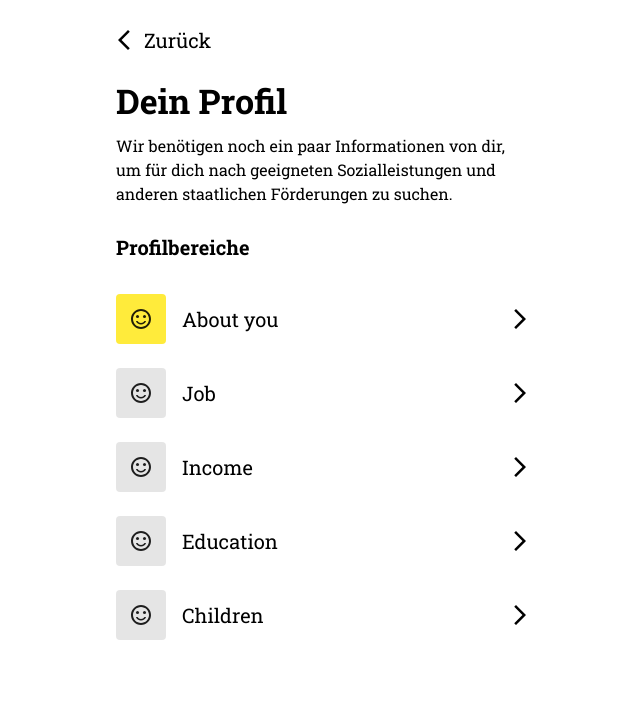
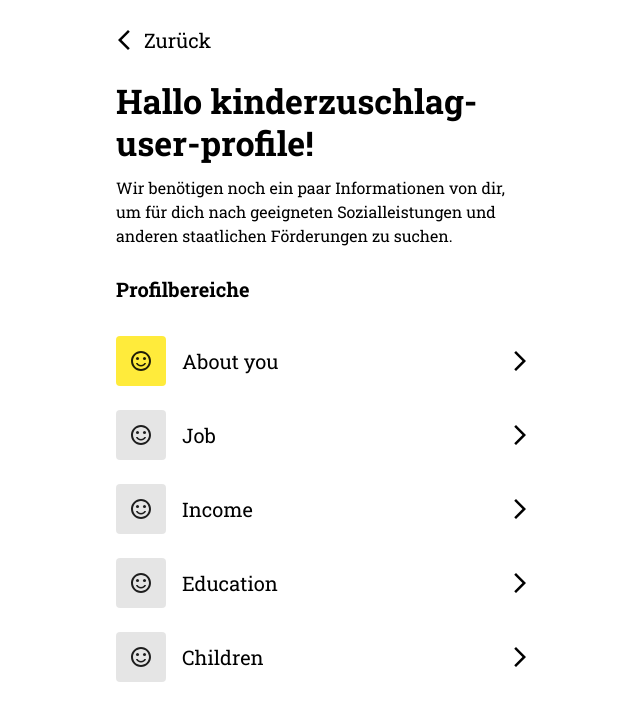
Before and after one commit to Citizen-Knowledge-Graph/foerderfunke-react-app, a React (Create React App) app: page /onboarding-sections in a window 1280 px wide. Shown: the top 720 px of the page, without its empty margins (316-956 px from the left). Built offline with nearby package versions, Linux system fonts and the light colour scheme.

Commit message:
address user with username in onboarding sections

```diff
--- a/src/screens/onboarding-sections/components/OnboardingSectionsContext.js
+++ b/src/screens/onboarding-sections/components/OnboardingSectionsContext.js
@@ -1,6 +1,27 @@
 import React from 'react';
 import {Box, Typography} from '@mui/material';
 import {indigo} from '@mui/material/colors';
+import { useUserStore } from '../../../storage/zustand';
+
+
+const OnboardingSectionsContext = () => {
+    const userId = useUserStore((state) => state.userId);
+
+    return (
+        <>
+            <Box sx={styles.container}>
+                <Typography variant="h4" gutterBottom sx={styles.titleText}>
+                    Hallo {userId}!
+                </Typography>
+                <Typography variant="body1" gutterBottom sx={styles.subTitleText}>
+                    Wir benötigen noch ein paar Informationen von dir, um für dich
+                    nach geeigneten Sozialleistungen und anderen staatlichen
+                    Förderungen zu suchen.
+                </Typography>
+            </Box>
+        </>
+    );
+}
 
 const styles = {
     container: {
@@ -44,21 +65,4 @@ const styles = {
     }
 };
 
-const OnboardingSectionsContext = () => {
-    return (
-        <>
-            <Box sx={styles.container}>
-                <Typography variant="h4" gutterBottom sx={styles.titleText}>
-                    Dein Profil
-                </Typography>
-                <Typography variant="body1" gutterBottom sx={styles.subTitleText}>
-                    Wir benötigen noch ein paar Informationen von dir, um für dich
-                    nach geeigneten Sozialleistungen und anderen staatlichen
-                    Förderungen zu suchen.
-                </Typography>
-            </Box>
-        </>
-    );
-}
-
 export default OnboardingSectionsContext;
```
